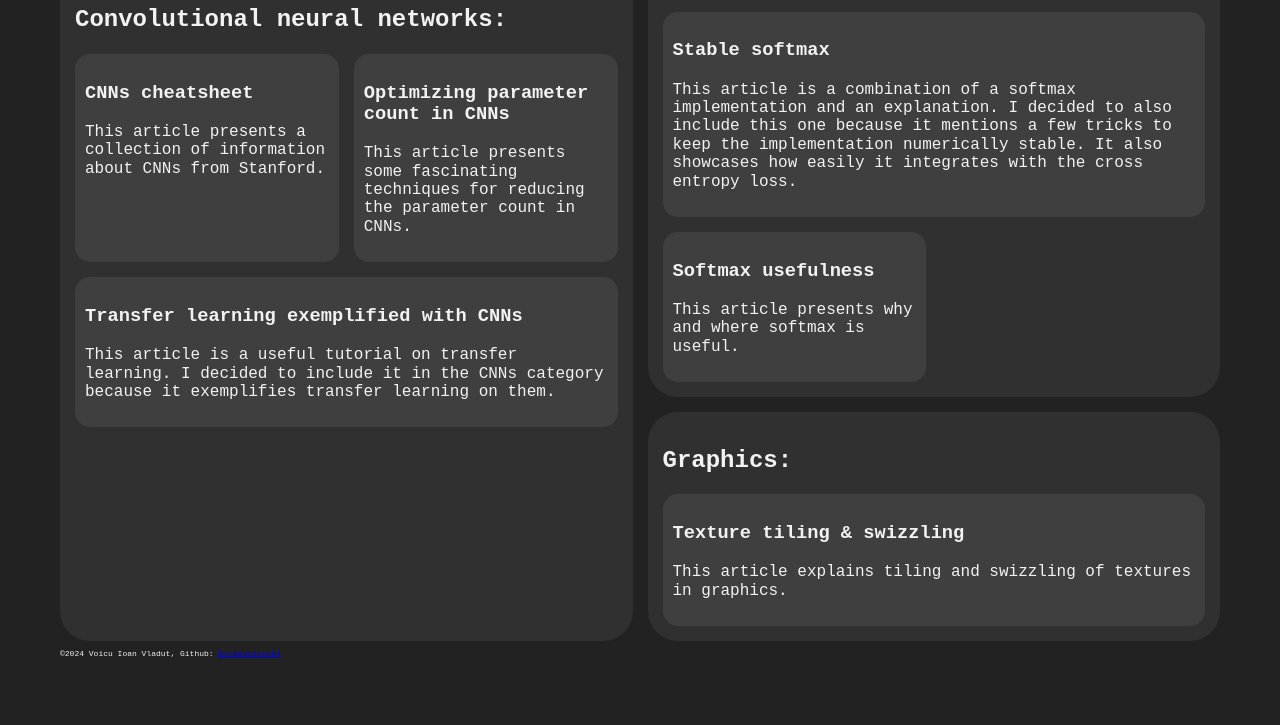
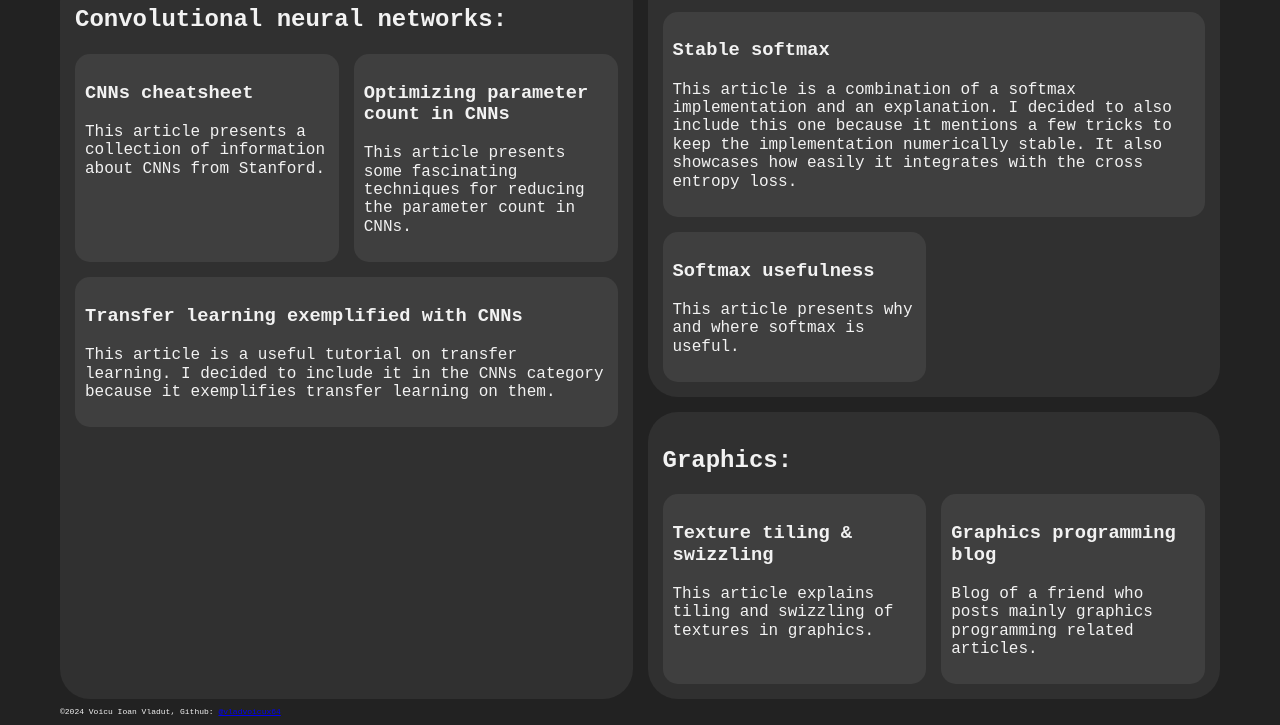
Before and after one commit to vladvoicux64/vladhomepage, a website built with Parcel: page index.html in a window 1280 px wide. Shown: the part 1310-2035 px from the top of the page. Before the commit the page ends 1976 px from the top, so only its background shows below. Built offline with nearby package versions, Linux system fonts and the light colour scheme.

Commit message:
Added bless's blog.

```diff
--- a/index.html
+++ b/index.html
@@ -174,6 +174,12 @@
           This article explains tiling and swizzling of textures in graphics.
         </p>
       </article>
+      <article class="box">
+        <a href="https://minus-ze.ro"><h3><span class="link"></span>Graphics programming blog</h3></a>
+        <p>
+          Blog of a friend who posts mainly graphics programming related articles.
+        </p>
+      </article>
     </div>
   </section>
 </main>
```
